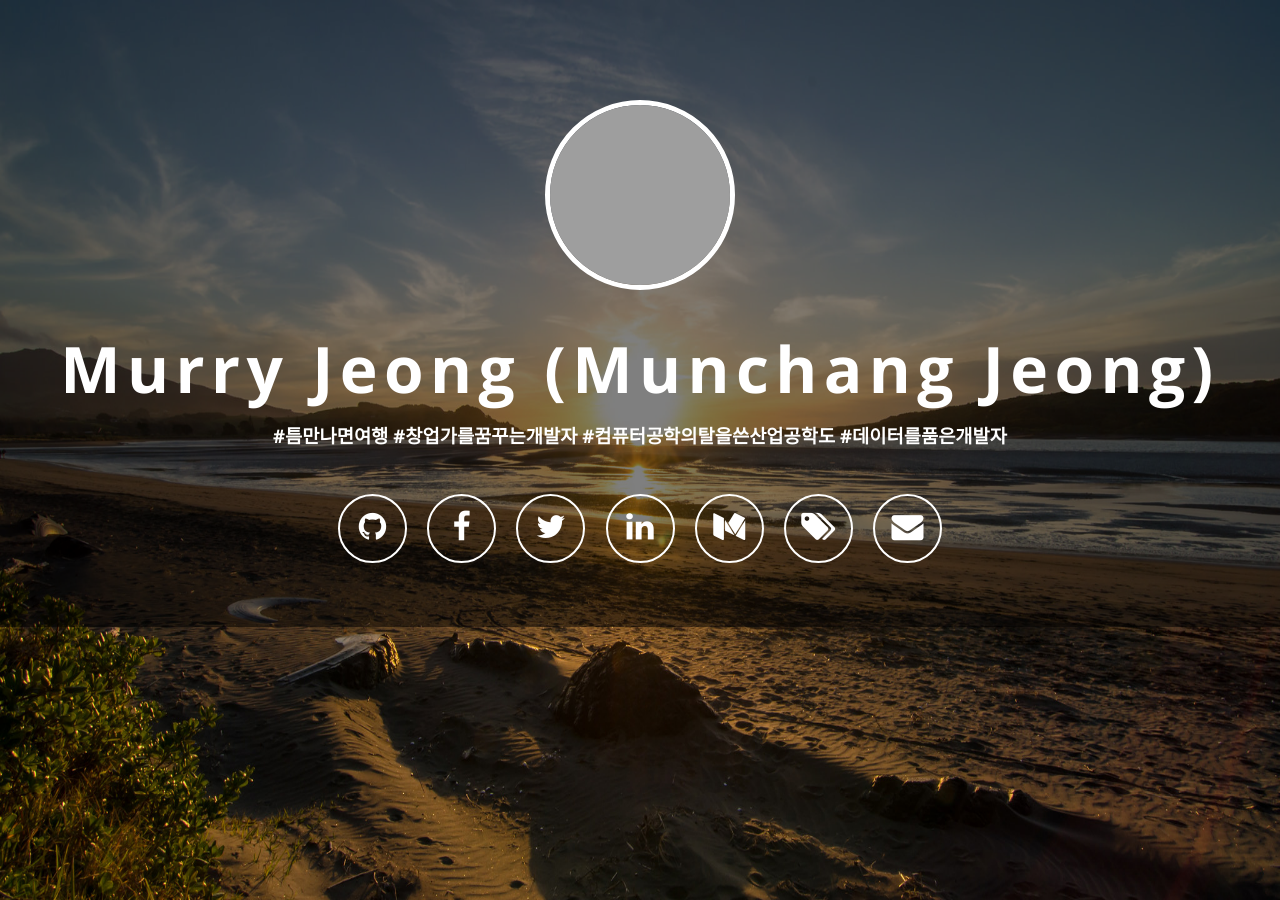
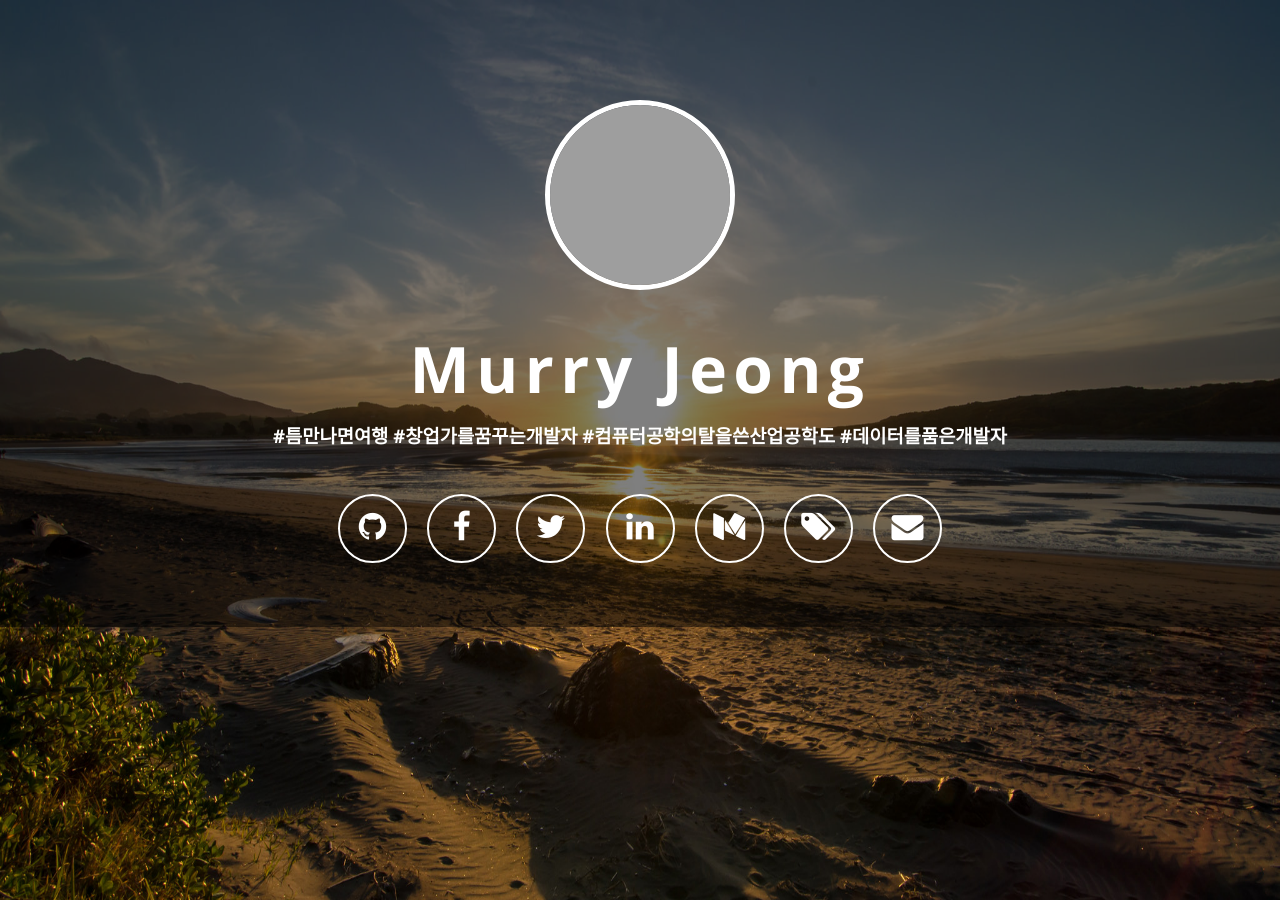
Before and after one commit to comchangs/comchangs.github.io, a Jekyll site: the page built from index.html, in a window 1280 px wide. Built offline with Jekyll 4.4.1, drawn with Linux system fonts in a browser that asks for light colours; nearby versions of some CDN libraries; grey boxes are pictures that could not be loaded.

Commit message:
Update _config.yml

```diff
--- a/_config.yml
+++ b/_config.yml
@@ -1,5 +1,5 @@
 # Site settings
-name: Murry Jeong (Munchang Jeong)
+name: Murry Jeong
 description: "#틈만나면여행 #창업가를꿈꾸는개발자 #컴퓨터공학의탈을쓴산업공학도 #데이터를품은개발자"
 url: "jwnc.net"
 
```
